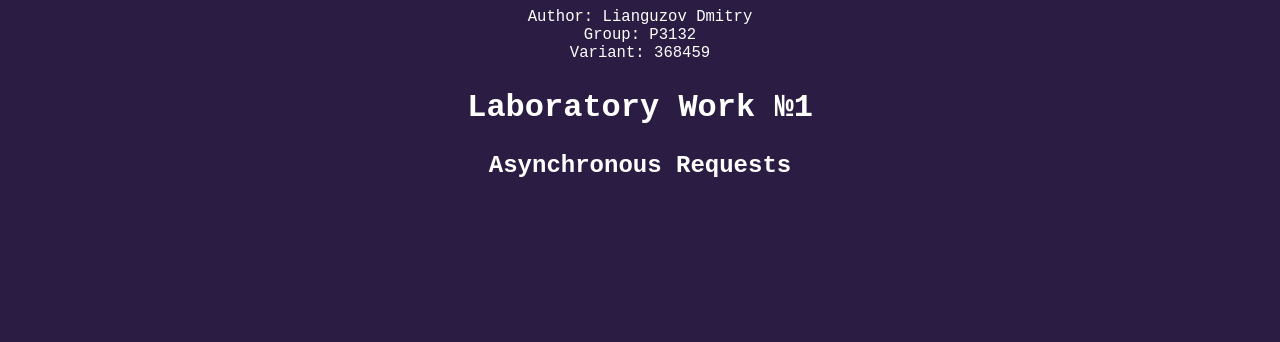
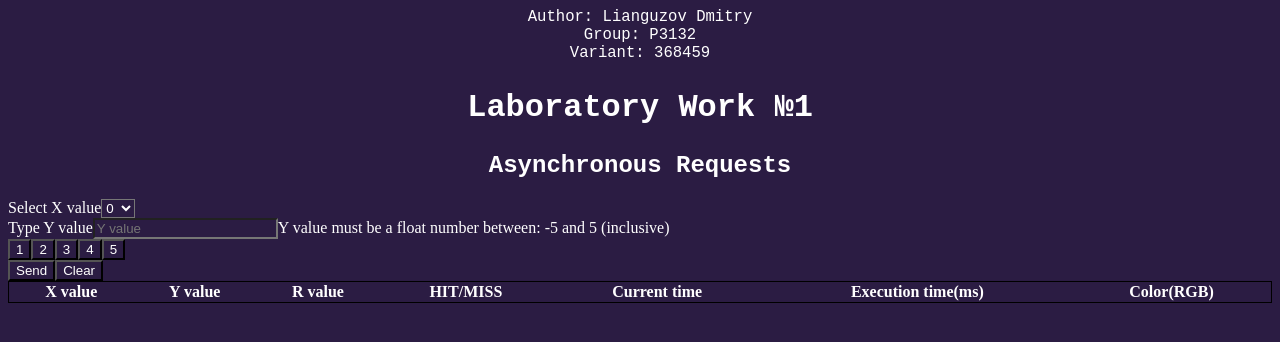
Before and after one commit to SoCloseToHeaven/itmo_web_ajax, a React app: page / in a window 1280 px wide. Shown: the top 342 px of the page. Built offline with nearby package versions, Linux system fonts and the light colour scheme.

Commit message:
specify form without styles, specify sendPoint and clearPoints functions

```diff
--- a/src/components/form.tsx
+++ b/src/components/form.tsx
@@ -1,5 +1,6 @@
-import React from 'react';
+import React, { useEffect, useState } from 'react';
 
+import * as Constants from '../constants';
 
 interface FormProps {
     x: number,
@@ -8,15 +9,70 @@ interface FormProps {
     setX: (x: number) => void,
     setY: (y: number) => void,
     setR: (r: number) => void,
-    sendPoint: (event : React.FormEvent) => void;
+    sendPoint: (point : Point) => void,
+    clearPoints: () => void;
 }
 
-export const Form : React.FC<FormProps> = ({} : FormProps) => {
+export const Form : React.FC<FormProps> = ({x, y, r, setX, setY, setR, sendPoint, clearPoints} : FormProps) => {
+    const [yWarningText, setYWarningText] = useState<String>('');
+    const [yText, setYText] = useState<string>('');
 
+    useEffect(() => {
+        if (yText === '' || parseFloat(yText) < Constants.Y_LOWER_BOUND || parseFloat(yText) > Constants.Y_UPPER_BOUND) {
+            setYWarningText(
+                `Y value must be a float number between: ${Constants.Y_LOWER_BOUND} and ${Constants.Y_UPPER_BOUND} (inclusive)`
+            );
+            return;
+        }
+        setYWarningText('');
+        setY(parseFloat(yText));
 
+    }, [yText]);
+
+    // add styles
     return (
-        <div>
-
-        </div>
+        <form
+            action='/api/point-handle.php'
+            onSubmit={(e) => {
+                    e.preventDefault();
+                    sendPoint({x, y, r});
+                }
+            }
+        >
+            <div>
+                <label htmlFor='x'>Select X value</label>
+                <select value={x} onChange={(e) => setX(parseFloat(e.target.value))}>
+                    {
+                        Constants.X_SELECT_VALUES.map((value : number) => <option value={value}>{value}</option>)
+                    }
+                </select>
+            </div>
+            <div>
+                    <label htmlFor='y'>Type Y value</label>
+                    <input
+                        type='text'
+                        name='y'
+                        placeholder='Y value'
+                        required
+                        value={yText}
+                        onChange={(e) => setYText(e.target.value)}
+                    />
+                    <label htmlFor='y'>{yWarningText}</label>
+            </div>
+            <div>
+                    {
+                        Constants.R_BUTTON_VALUES.map((value : number) => {
+                        return (
+                            <button name='r' value={value} type='button'>
+                                {value}
+                            </button>);
+                    })
+                    }
+            </div>
+            <div>
+                    <button type='submit'>Send</button>
+                    <button type='button' onClick={(e) => clearPoints()}>Clear</button>
+            </div>
+        </form>
     );
 }
--- a/src/components/results.tsx
+++ b/src/components/results.tsx
@@ -7,15 +7,34 @@ interface ResultsProps {
 }
 
 export const Results : React.FC<ResultsProps> = ({points} : ResultsProps) => {
-
     return (
         <div>
             <table id="results-table">
                 <thead>
+                    <tr>
                     {
                         TABLE_HEADERS.map((header : string) => <th>{header}</th>)
                     }
+                    </tr>
                 </thead>
+                <tbody>
+                    {
+                        points.map((point : ProcessedPoint) => {
+                            let poiter: number = 0;
+                            return (
+                                <tr>
+                                    <td>{ point.x }</td>
+                                    <td>{ point.y }</td>
+                                    <td>{ point.r }</td>
+                                    <td style={{color: point.success ? 'green': 'red'}}>{ point.success ? 'HIT' : 'MISS' }</td>
+                                    <td>{ new Date(point.currentTime * 1000).toLocaleString() }</td>
+                                    <td>{ point.executionTime }</td>
+                                    <td>{ point.color }</td>
+                                </tr>
+                            );
+                        })
+                    }
+                </tbody>
             </table>
         </div>
     );
--- /dev/null
+++ b/src/constants.ts
@@ -0,0 +1,8 @@
+export const X_SELECT_VALUES = [-5, -4, -3, -2, -1, 0, 1, 2, 3];
+
+export const Y_UPPER_BOUND : number= 5;
+export const Y_LOWER_BOUND : number = -5;
+
+export const R_BUTTON_VALUES : number[] = [1, 2, 3, 4, 5];
+
+export const LOCAL_STORAGE_KEY = 'app-points';
--- a/src/index.tsx
+++ b/src/index.tsx
@@ -1,5 +1,11 @@
-import React, { useState } from 'react';
-import {createRoot} from 'react-dom/client';
+import React, { StrictMode, useState } from 'react';
+import { createRoot } from 'react-dom/client';
+
+import { Graph } from './components/Graph';
+import { Results } from './components/Results';
+import { Form } from './components/Form';
+
+import { LOCAL_STORAGE_KEY } from './constants';
 
 
 import './index.css';
@@ -13,10 +19,40 @@ function App() {
 
     const [points, setPoints] = useState<ProcessedPoint[]>([]);
 
+    const sendPoint = async (point : Point) => {
+        const url = new URL("api/point-handle.php", window.location.href);
+        url.search = new URLSearchParams(point.toString()).toString();
+
+        const response = await fetch(url).then(resp => {
+            if (resp.ok) {
+                return resp.json();
+            }
+            throw new Error(resp.statusText);
+        }).catch(err => console.log(err));
+
+        if (response !== undefined) {
+            const resultPoint : ProcessedPoint = response as ProcessedPoint;
+            setPoints([...points, resultPoint]);
+            window.localStorage.setItem(LOCAL_STORAGE_KEY, JSON.stringify(points));
+        }
+    };
+
+    const clearPoints = () => {
+        if (confirm('Are you sure?')) {
+            setPoints([]);
+            window.localStorage.setItem(LOCAL_STORAGE_KEY, JSON.stringify([]));
+        }
+    };
+
     return (
-        <>
-
-        </>
+        <div>
+            <div>
+                <Form x={x} y={y} r={r} setX={setX} setY={setY} setR={setR} sendPoint={sendPoint} clearPoints={clearPoints} />
+            </div>
+            <div>
+                <Results points={points} />
+            </div>
+        </div>
     );
 }
 
@@ -26,5 +62,7 @@ const appContainer = document.getElementById('app-container');
 
 if (appContainer) {
     const root = createRoot(appContainer);
-    root.render(<App />)
+    root.render(
+            <App />
+    );
 }
```
